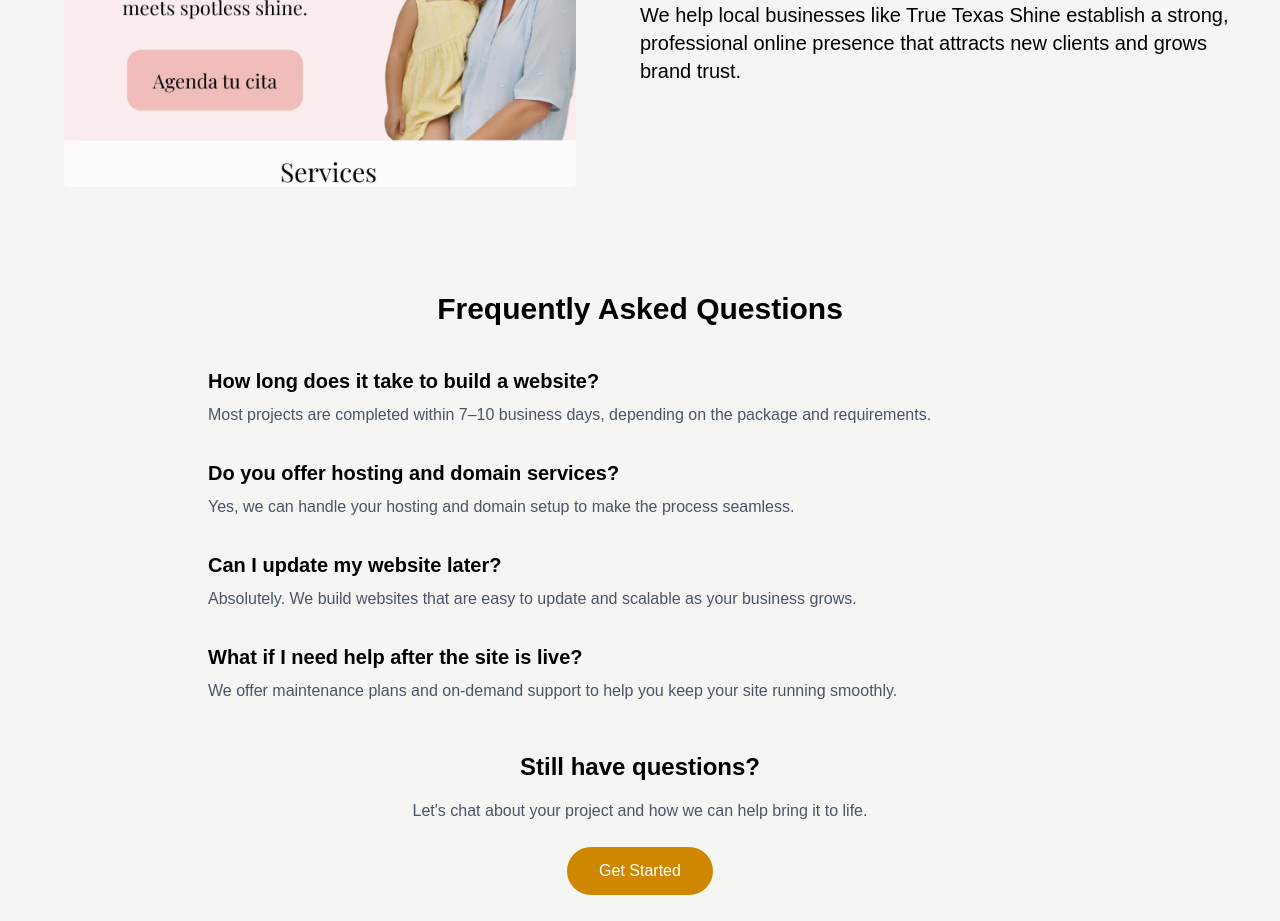
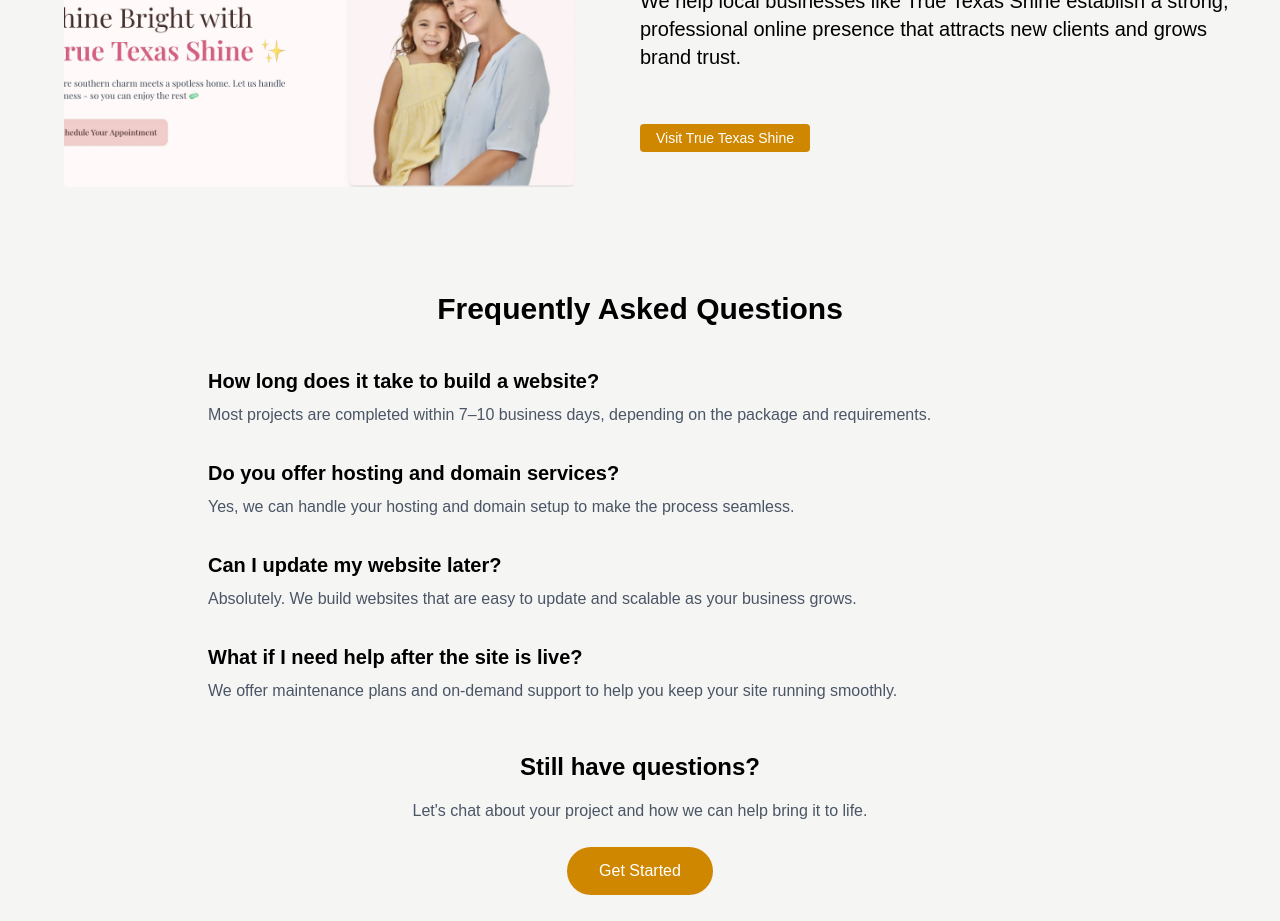
Before and after one commit to ElGuitarrero/LoneStarCode, a Next.js app: page / in a window 1280 px wide. Shown: the part 2480-3401 px from the top of the page. Built offline with nearby package versions, Linux system fonts and the light colour scheme.

Commit message:
changed picture true texas shine added link

```diff
--- a/src/components/Ejemplos.tsx
+++ b/src/components/Ejemplos.tsx
@@ -29,7 +29,7 @@ const ejemplos: Ejemplo[] = [
 		imagen: "/images/projects/texasshine.webp",
 		descripcion:
 			"We help local businesses like True Texas Shine establish a strong, professional online presence that attracts new clients and grows brand trust.",
-		// link: "https://example.com/proyecto3"
+		link: "https://true-texas-shine.vercel.app/"
 	},
 ];
 
```
Also changed, not shown: public/images/projects/texasshine.webp.
